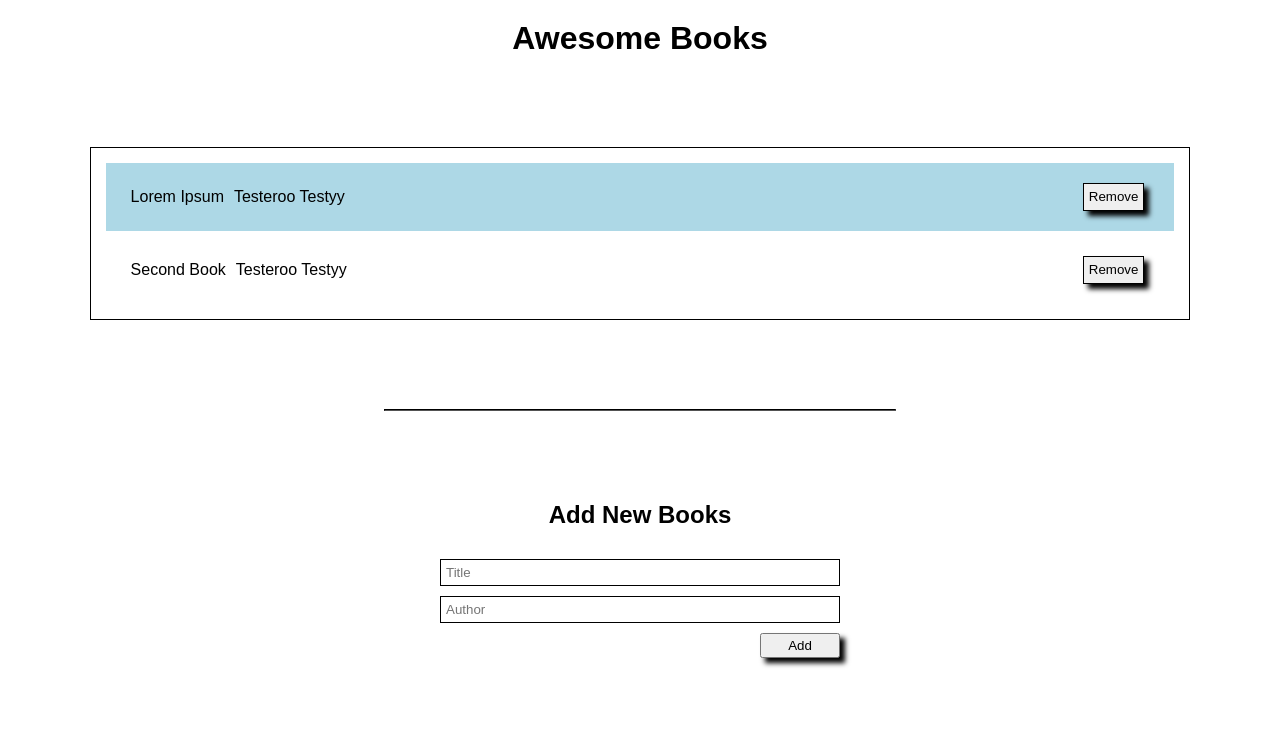
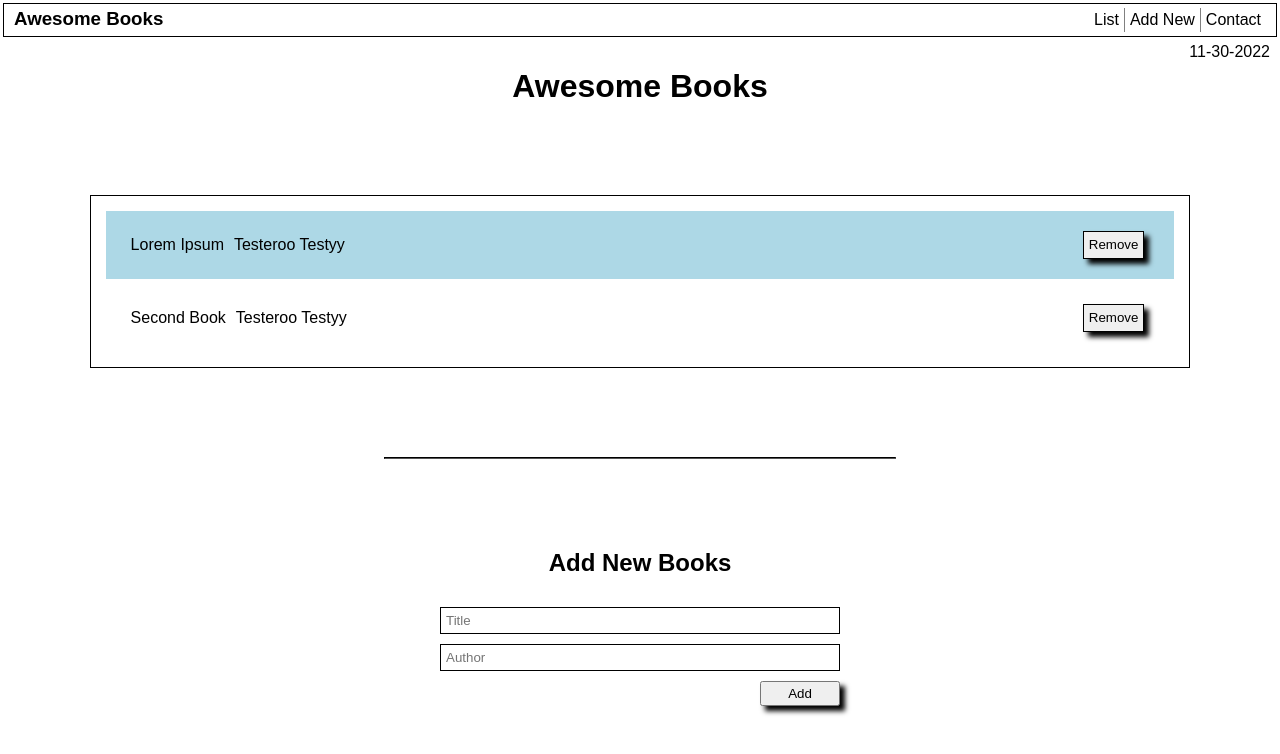
Before and after one commit to Vgonma/awesome-books, a website with bundled scripts: page index.html in a window 1280 px wide. Built offline with nearby package versions, Linux system fonts and the light colour scheme.

Commit message:
Add nav bar and date

```diff
--- a/index.html
+++ b/index.html
@@ -8,6 +8,17 @@
   <title>Awesome Books</title>
 </head>
 <body>
+  <header class="nav-container">
+    <nav class="nav-bar">
+      <h3 class="nav-title">Awesome Books</h3>
+      <ul class="nav-list">
+        <li class="nav-li">List</li>
+        <li class="nav-li">Add New</li>
+        <li class="nav-li">Contact</li>
+      </ul>
+    </nav>
+    <div class="nav-date" onclick=displayDate()>Here goes the date</div>
+  </header>
   <h1>Awesome Books</h1>
   <section class="book-list">
     <!-- add books through javascript -->
--- a/main.js
+++ b/main.js
@@ -50,3 +50,15 @@ button.addEventListener('click', (event) => {
   }
   displayCollection();
 });
+
+function formatDate(date) {
+  return [
+    date.getMonth() + 1,
+    date.getDate(),
+    date.getFullYear(),
+  ].join('-');
+}
+function displayDate() {
+  document.querySelector('.nav-date').innerHTML = formatDate(new Date());
+}
+document.querySelector('.nav-date').onload = displayDate();
--- a/style.css
+++ b/style.css
@@ -5,9 +5,45 @@
   font-family: sans-serif;
 }
 
+.nav-container {
+  position: fixed;
+  width: 100%;
+  top: 0;
+}
+
+.nav-bar {
+  margin: 3px;
+  border: 1px solid black;
+  background-color: white;
+  display: flex;
+  padding: 4px 10px;
+  justify-content: space-between;
+}
+
+.nav-list {
+  list-style: none;
+  display: flex;
+}
+
+.nav-li {
+  padding: 3px 5px;
+  border-right: 1px solid grey;
+  cursor: pointer;
+}
+
+.nav-li:last-child {
+  border: none;
+}
+
+.nav-date {
+  padding: 3px 10px;
+  text-align: right;
+}
+
 h1 {
   width: 100%;
   text-align: center;
+  margin-top: 1.5em;
   padding-top: 20px;
 }
 
```
Also changed, not shown: 1 other file.
